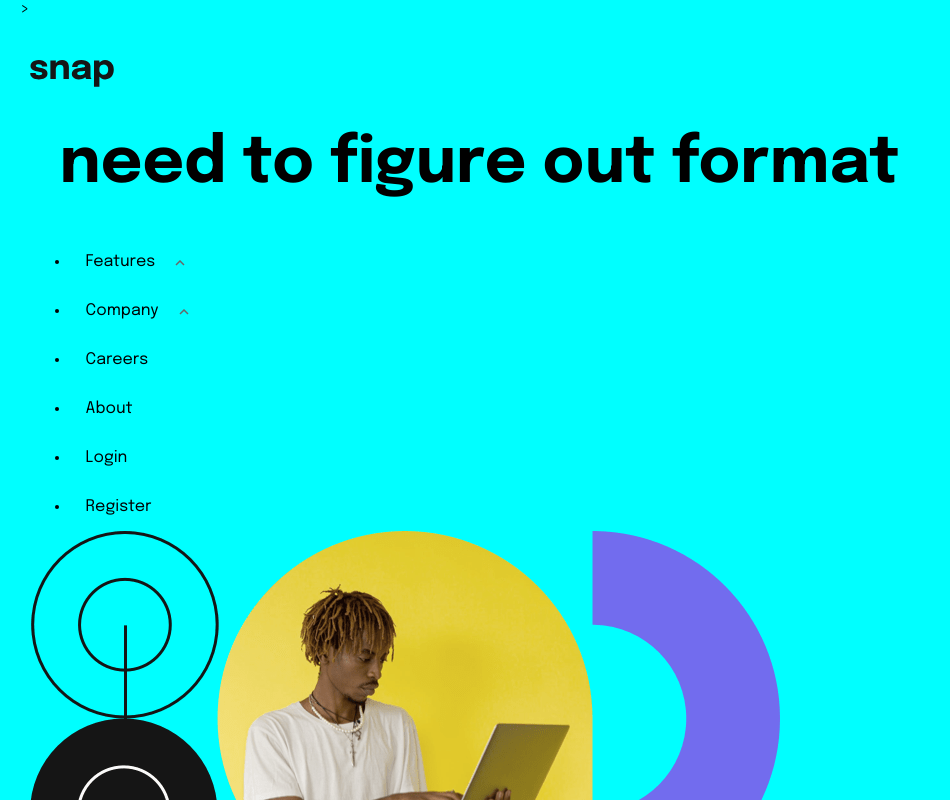
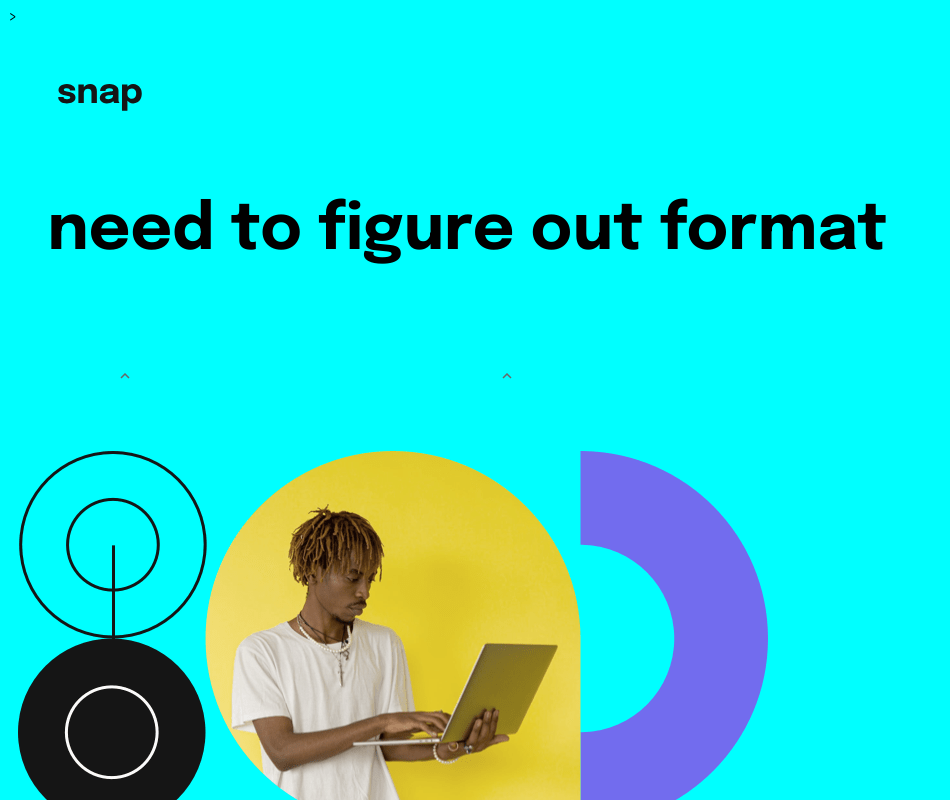
Before and after one commit to learningcoding2022/intro-section, a website with bundled scripts: page index.html in a window 1280 px wide. Shown: the top 800 px of the page, without its empty margins (0-950 px from the left). Built offline with nearby package versions, Linux system fonts and the light colour scheme; files whose address does not match are found by name.

Commit message:
changes to body

```diff
--- a/index.scss
+++ b/index.scss
@@ -2,17 +2,10 @@
 /* order of this allows base file to know variables*/
 @import url('https://fonts.googleapis.com/css2?family=Epilogue:ital,wght@0,100..900;1,100..900&display=swap');
 @import './variables';
-@import './components';
 
-/* reset styles */
-* {
-  color: inherit;
-  margin: 0;
-}
-
+//this is not applying to the page
 body {
   font-family: 'Epilogue', sans-serif;
-  padding: 0px 20px;
   display: flex;
   background-color: aqua;
 }
@@ -20,6 +13,15 @@ body {
 .navigation-wrapper {
   position: relative;
   padding-top: 30px;
+
+  ul {
+    margin: unset;
+    padding: unset;
+    color: aqua;
+    font-family: 'Inter', sans-serif;
+    display: flex;
+    justify-content: space-between;
+  }
 
   .nav-toggle {
     display: flex;
@@ -52,7 +54,7 @@ body {
   }
 }
 
-header figure {
+.container figure {
   width: 100%;
   height: auto;
   padding-top: 30px;
@@ -97,11 +99,10 @@ p {
   @include primary-text();
 }
 
-.content button {
+.hero-image button {
+  background-color: black;
   @media (min-width: 1200px) {
     padding-top: 30px;
-    background-color: $c-black;
-    color: $c-white;
   }
 }
 
```
Also changed, not shown: index.css, 1 other file.
